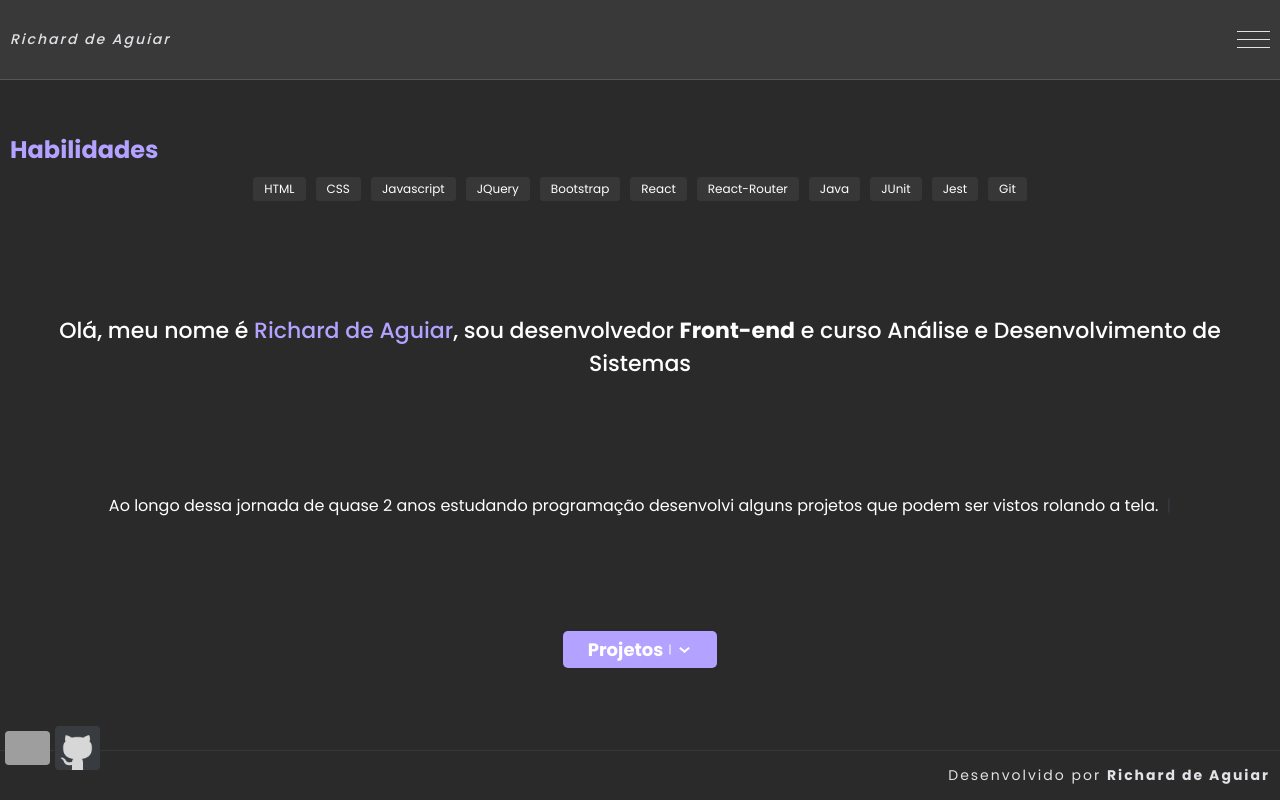
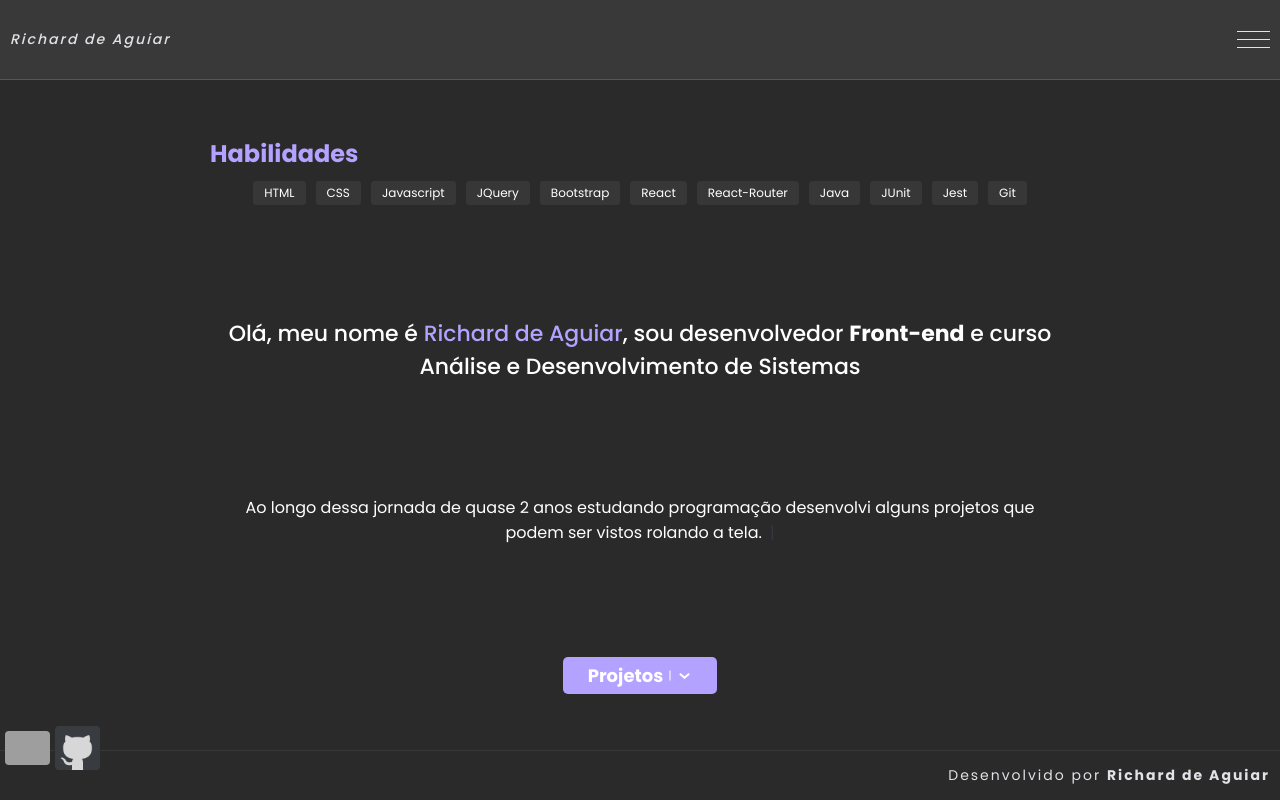
Before and after one commit to aguiarichard/portfolioReact, a React (Vite) app: page / in a window 1280 px wide. Built offline with nearby package versions, Linux system fonts and the light colour scheme; grey boxes are pictures that could not be loaded.

Commit message:
adicionando responsividade no sobre mim

```diff
--- a/src/styles/projetos-galeria-item.css
+++ b/src/styles/projetos-galeria-item.css
@@ -101,6 +101,7 @@
 .img-projeto {
     width: 730px;
     height: 460px;
+    object-fit: cover;
 }
 
 @media (max-width: 820px) {
--- a/src/styles/sobre.css
+++ b/src/styles/sobre.css
@@ -3,7 +3,6 @@
     align-items: center;
     flex-direction: column;
     justify-content: space-around;
-    gap: 10px;
     margin-bottom: 30px;
 }
 
@@ -70,3 +69,15 @@
 .front-end {
     font-weight: bold;
 }
+
+@media (min-width: 820px) {
+    .container-sobre {
+        margin: 0 50px;
+    }
+}
+
+@media (min-width: 1000px) {
+    .container-sobre {
+        margin: 0 200px;
+    }
+}
```
